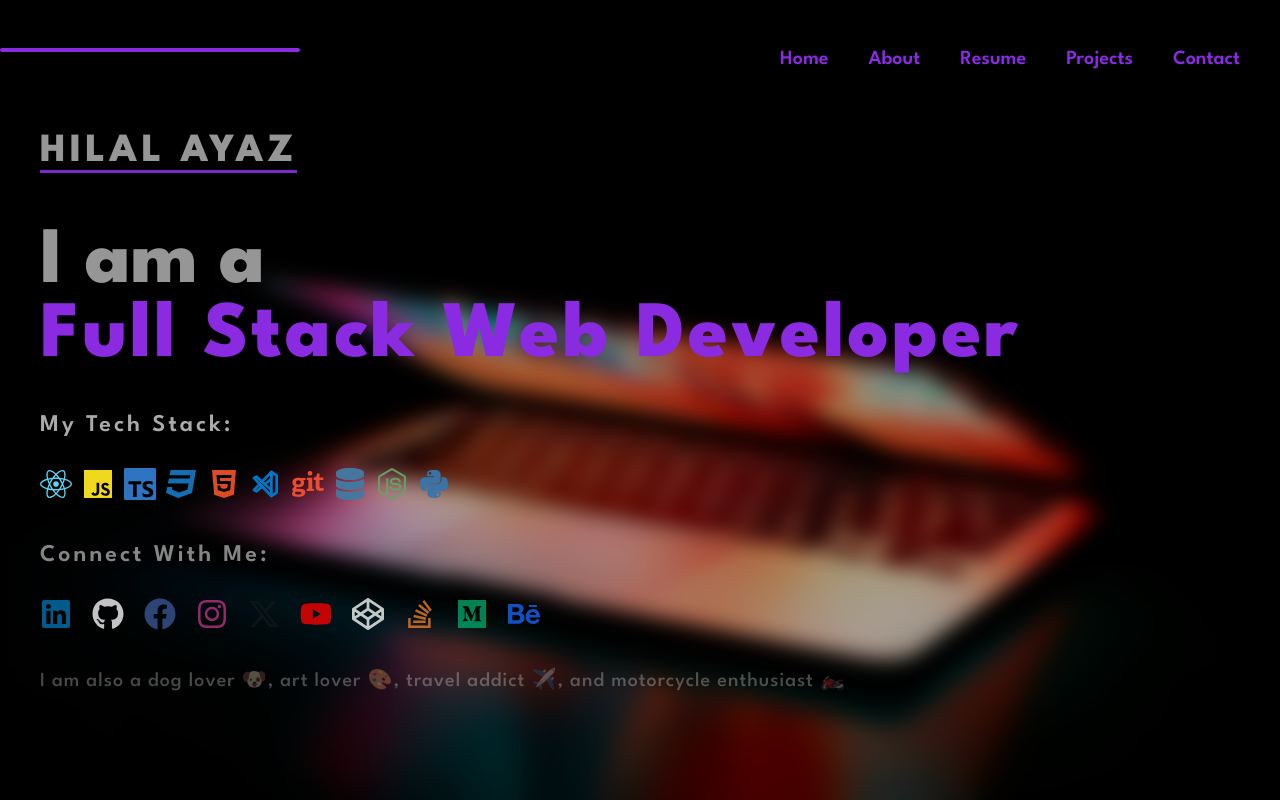
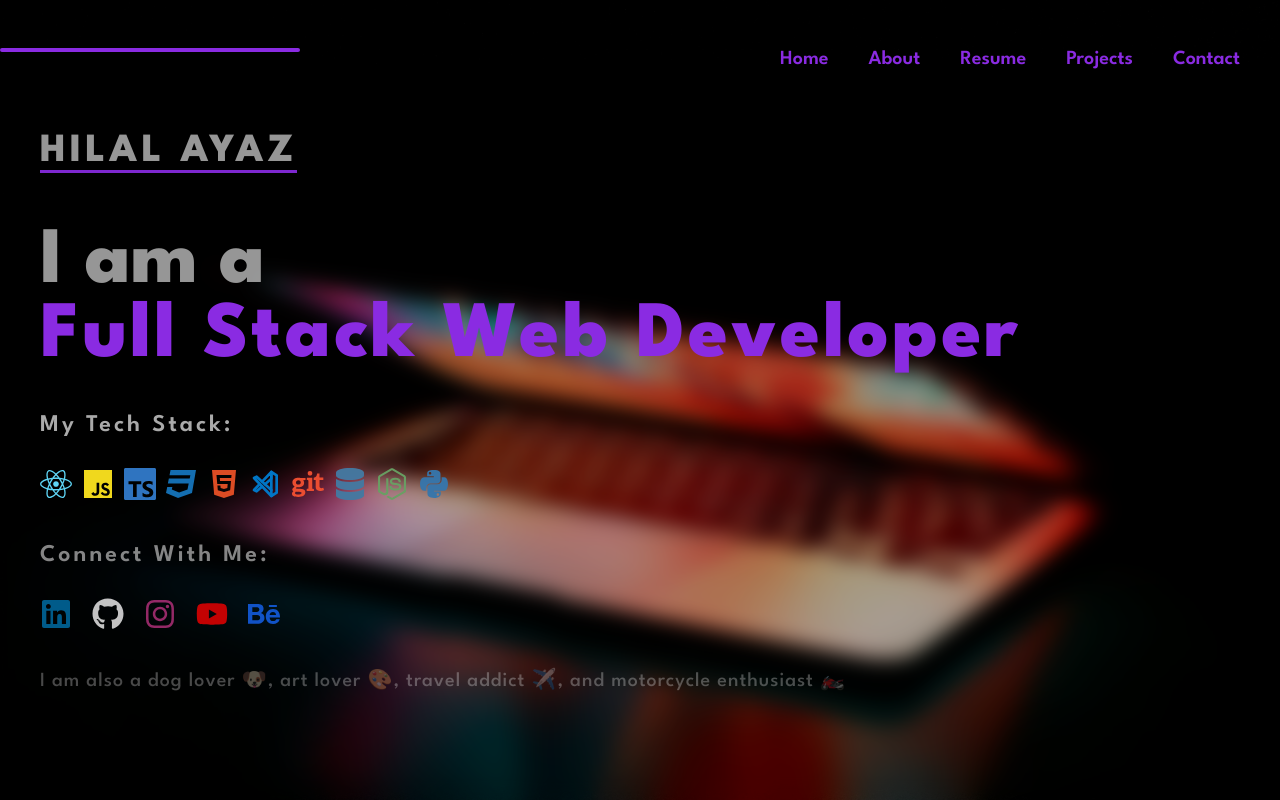
Before and after one commit to HilalAyaz/HilalAyaz-Portfolio, a React (Create React App) app: page / in a window 1280 px wide. Shown: the top 800 px of the page. Built offline with nearby package versions, Linux system fonts and the light colour scheme.

Commit message:
Fixed Navbar

```diff
--- a/src/components/Home.js
+++ b/src/components/Home.js
@@ -2,17 +2,12 @@ import { motion } from 'framer-motion'
 import {
   FaLinkedin,
   FaGithub,
-  FaFacebook,
   FaInstagram,
   FaArrowCircleRight,
   FaYoutube,
-  FaCodepen,
-  FaStackOverflow,
-  FaMedium,
   FaBehance,
   FaArrowCircleDown
 } from 'react-icons/fa'
-import { FaXTwitter } from 'react-icons/fa6'
 
 import '../styles/Home.css'
 import { Link } from 'react-router-dom'
@@ -80,14 +75,7 @@ const Home = () => {
         >
           <FaGithub style={{ color: '#fff' }} />
         </a>
-        <a
-          href={contact.facebook.url}
-          target='_blank'
-          rel='noreferrer'
-          title='Facebook'
-        >
-          <FaFacebook style={{ color: '#3b5998' }} />
-        </a>
+
         <a
           href={contact.instagram.url}
           target='_blank'
@@ -96,14 +84,7 @@ const Home = () => {
         >
           <FaInstagram style={{ color: '#c13584' }} />
         </a>
-        <a
-          href={contact.twitter.url}
-          target='_blank'
-          rel='noreferrer'
-          title='Twitter'
-        >
-          <FaXTwitter style={{ color: '#14171A' }} />
-        </a>
+
         <a
           href={contact.youtube.url}
           target='_blank'
@@ -112,30 +93,9 @@ const Home = () => {
         >
           <FaYoutube style={{ color: '#ff0000' }} />
         </a>
-        <a
-          href={contact.codepen.url}
-          target='_blank'
-          rel='noreferrer'
-          title='CodePen'
-        >
-          <FaCodepen style={{ color: '#fff' }} />
-        </a>
-        <a
-          href={contact.stackoverflow.url}
-          target='_blank'
-          rel='noreferrer'
-          title='Stack Overflow'
-        >
-          <FaStackOverflow style={{ color: '#f48024' }} />
-        </a>
-        <a
-          href={contact.medium.url}
-          target='_blank'
-          rel='noreferrer'
-          title='Medium'
-        >
-          <FaMedium style={{ color: '#00ab6c' }} />
-        </a>
+
+
+
         <a
           href={contact.behance.url}
           target='_blank'
--- a/src/components/Navbar.js
+++ b/src/components/Navbar.js
@@ -3,11 +3,18 @@ import { Link } from 'react-router-dom'
 import { motion } from 'framer-motion'
 import { Sling as Hamburger } from 'hamburger-react'
 import '../styles/Navbar.css'
+
 const Navbar = () => {
   const [isMobileMenuOpen, setIsMobileMenuOpen] = useState(false)
 
   const handleMobileMenuToggle = () => {
     setIsMobileMenuOpen(!isMobileMenuOpen)
+  }
+
+  const handleLinkClick = () => {
+    if (isMobileMenuOpen) {
+      setIsMobileMenuOpen(false);
+    }
   }
 
   return (
@@ -20,23 +27,23 @@ const Navbar = () => {
         transition={{ duration: 0.6 }}
       >
         <li>
-          <Link to='/'>Home</Link>
+          <Link to='/' onClick={handleLinkClick}>Home</Link>
         </li>
         <li>
-          <Link to='/about'>About</Link>
+          <Link to='/about' onClick={handleLinkClick}>About</Link>
         </li>
         <li>
-          <Link to='/resume'>Resume</Link>
+          <Link to='/resume' onClick={handleLinkClick}>Resume</Link>
         </li>
         <li>
-          <Link to='/portfolio'>Projects</Link>
+          <Link to='/portfolio' onClick={handleLinkClick}>Projects</Link>
         </li>
         <li>
-          <Link to='/contact'>Contact</Link>
+          <Link to='/contact' onClick={handleLinkClick}>Contact</Link>
         </li>
       </motion.ul>
       <div className='burger-icon' onClick={handleMobileMenuToggle}>
-        <Hamburger />
+        <Hamburger toggled={isMobileMenuOpen} />
       </div>
     </nav>
   )
--- a/src/index.css
+++ b/src/index.css
@@ -24,7 +24,7 @@ body::before {
 
 
 ::-webkit-scrollbar {
-  width: 15px;
+  width: 5px;
   background-color: #010002;
 }
 
```
